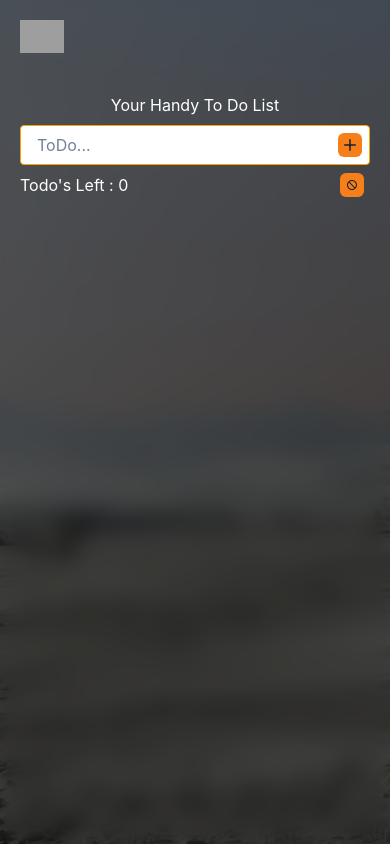
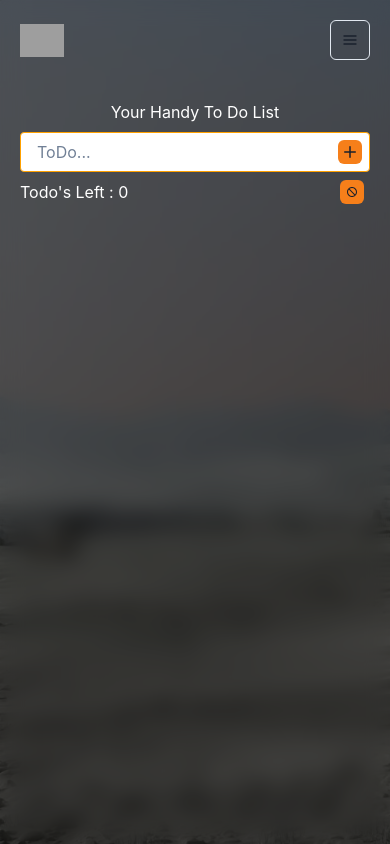
Before and after one commit to ImMiguelP/test, a Next.js app: page /todo in a window 390 px wide. Built offline with nearby package versions, Linux system fonts and the light colour scheme; grey boxes are pictures that could not be loaded.

Commit message:
fix: Navbar for mobile

```diff
--- a/components/navbar.tsx
+++ b/components/navbar.tsx
@@ -1,8 +1,33 @@
-import { HStack, Text, Image, Hide, Box } from "@chakra-ui/react";
+import { HamburgerIcon } from "@chakra-ui/icons";
+import {
+  HStack,
+  Text,
+  Image,
+  Hide,
+  Box,
+  useDisclosure,
+  Button,
+  Drawer,
+  DrawerOverlay,
+  DrawerContent,
+  DrawerCloseButton,
+  DrawerHeader,
+  DrawerBody,
+  Input,
+  DrawerFooter,
+  Stack,
+  Menu,
+  MenuButton,
+  MenuList,
+  MenuItem,
+  IconButton,
+} from "@chakra-ui/react";
 import Link from "next/link";
-import React from "react";
+import React, { useRef } from "react";
 
 function Navbar() {
+  const { isOpen, onOpen, onClose } = useDisclosure();
+  const btnRef = useRef<HTMLButtonElement>(null);
   return (
     <Box
       w={"100%"}
@@ -36,6 +61,31 @@ function Navbar() {
             <Link href="/todo">Todo</Link>
           </HStack>
         </Hide>
+        <Hide above="md">
+          <Menu>
+            <MenuButton
+              as={IconButton}
+              aria-label="Options"
+              icon={<HamburgerIcon />}
+              variant="outline"
+            />
+            <MenuList>
+              <MenuItem>
+                <Link href="/weather">Weather</Link>
+              </MenuItem>
+              <MenuItem>
+                <Link href="/calendar">Calendar</Link>
+              </MenuItem>
+              <MenuItem>
+                <Link href="/calculator">Calculator</Link>
+              </MenuItem>
+              <MenuItem>
+                {" "}
+                <Link href="/todo">Todo</Link>
+              </MenuItem>
+            </MenuList>
+          </Menu>
+        </Hide>
       </HStack>
     </Box>
   );
--- a/package.json
+++ b/package.json
@@ -12,10 +12,11 @@
     "@chakra-ui/button": "^2.0.4",
     "@chakra-ui/icons": "^2.0.2",
     "@chakra-ui/react": "2.2.4",
-    "@emotion/react": "^11.9.3",
-    "@emotion/styled": "^11.9.3",
+    "@emotion/react": "^11.10.0",
+    "@emotion/styled": "^11.10.0",
     "@fontsource/open-sans": "^4.5.10",
     "@fontsource/raleway": "^4.5.9",
+    "@mui/material": "^5.10.0",
     "date-fns": "^2.28.0",
     "framer-motion": "^6.3.16",
     "moment": "^2.29.4",
```
Also changed, not shown: pages/weather.tsx (+40 -1 lines), 1 other file (tests, documents, lock files or other folders).
